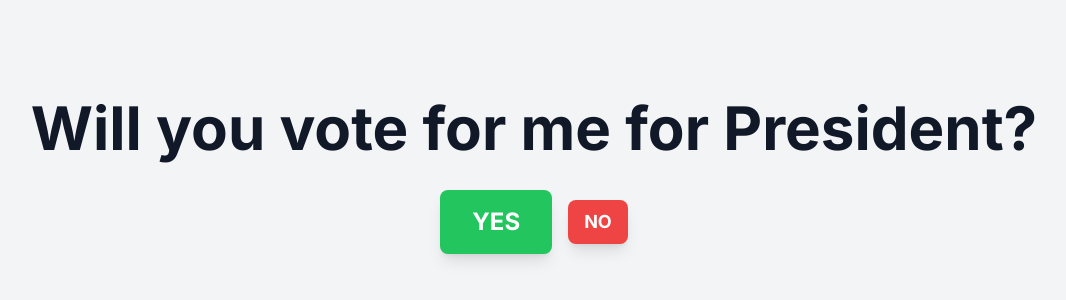
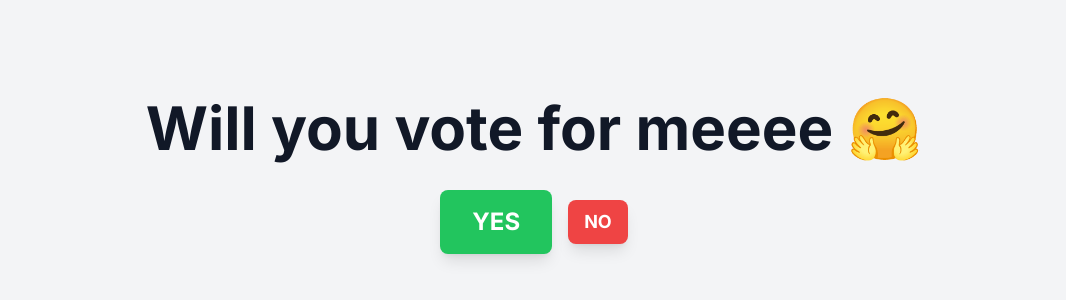
Before and after one commit to lheuugnog/lheuugnog.github.io, a plain HTML site: page index.html in a window 1280 px wide. Shown: the part 224-524 px from the top of the page, without its empty margins (106-1172 px from the left). Drawn offline with nearby package versions, Linux system fonts and the light colour scheme.

Commit message:
Update index.html

```diff
--- a/index.html
+++ b/index.html
@@ -17,7 +17,7 @@
 </head>
 <body class="bg-gray-100 dark:bg-gray-900 text-gray-900 dark:text-gray-100">
     <div id="vote-container" class="min-h-screen flex flex-col items-center justify-center text-center p-4">
-        <h1 id="main-question" class="text-4xl md:text-6xl font-bold mb-8">Will you vote for me for President?</h1>
+        <h1 id="main-question" class="text-4xl md:text-6xl font-bold mb-8">Will you vote for meeee &#x1F917</h1>
         <div class="flex flex-col sm:flex-row items-center gap-4">
             <button id="yes-button" class="button-transition bg-green-500 hover:bg-green-600 text-white font-bold py-4 px-8 rounded-lg text-2xl shadow-lg transform hover:scale-105">
                 YES
```
